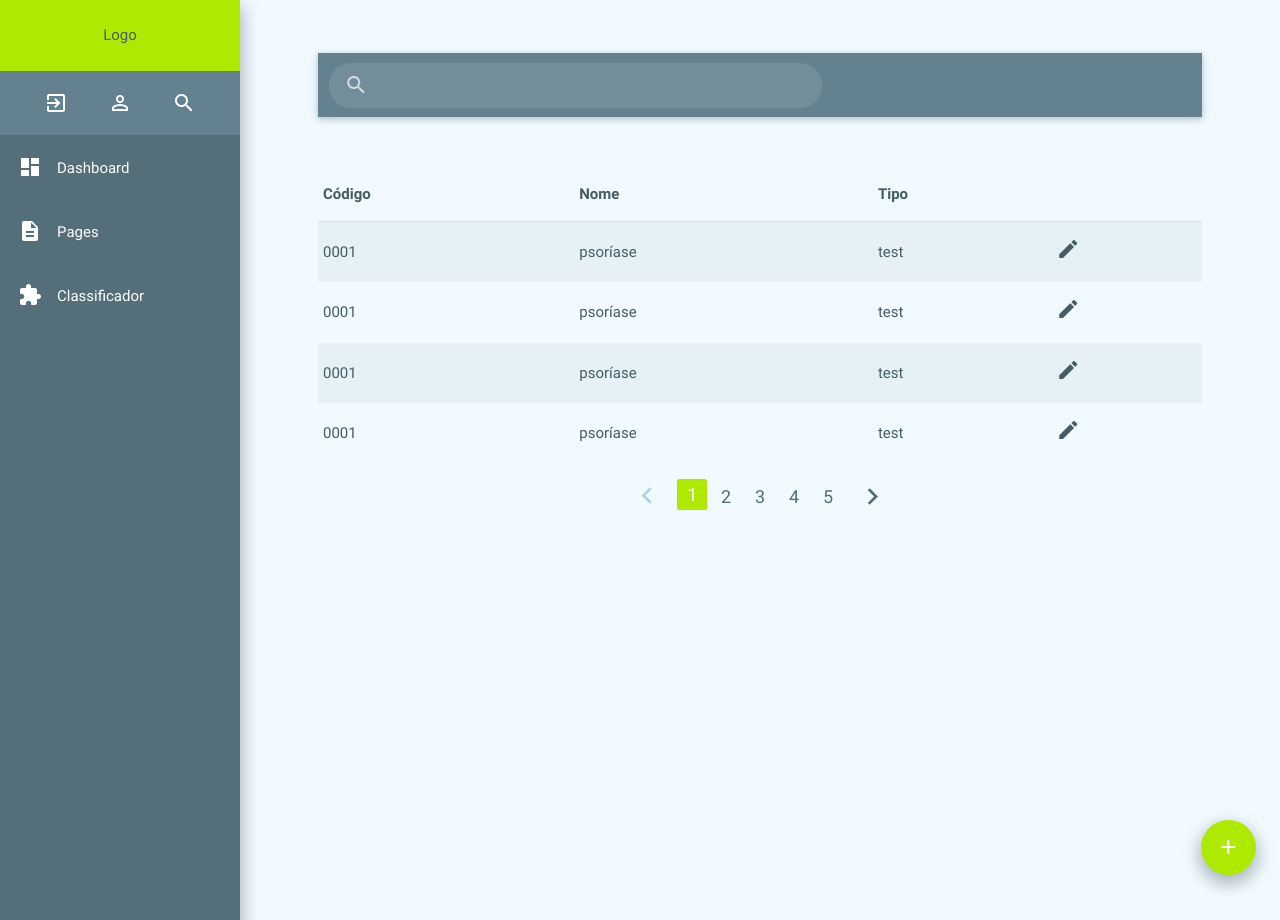
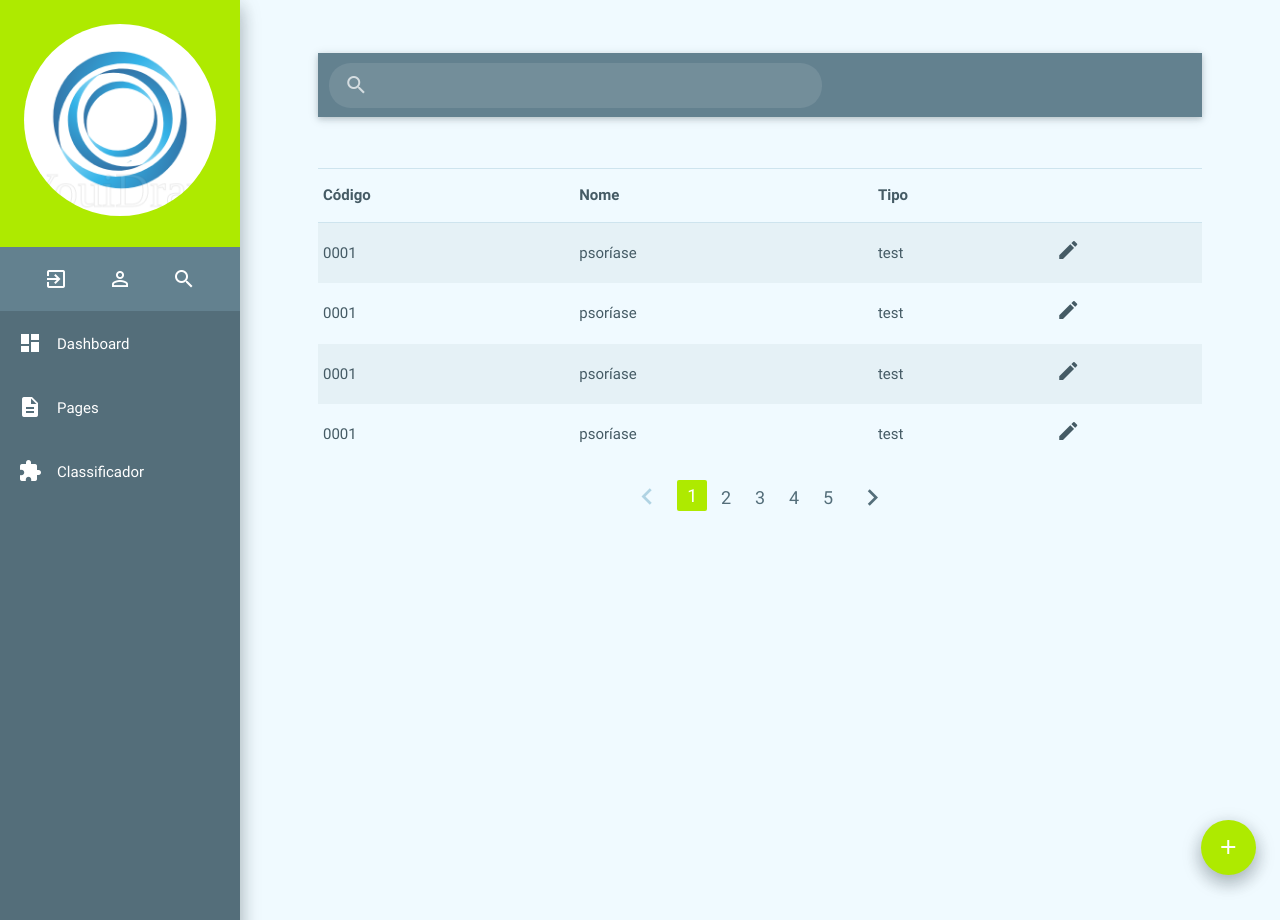
Before and after one commit to augustoberwaldt/skin-system, a Django app: page /admin/classifier in a window 1280 px wide. Run offline with Django 3.2, Linux system fonts and the light colour scheme; some libraries are stand-ins or nearby versions.

Commit message:
FEA:Adiciona logo

```diff
--- a/administrator/templates/classifier/index.html
+++ b/administrator/templates/classifier/index.html
@@ -9,12 +9,14 @@
         <div class="section">
           <div class="row">
               <div class="col s12">
-                  <table class="striped">
-                        <thead>
+
+                  <table class="striped" >
+                        <thead style="border-top: 1px solid #cee4ee;">
                           <tr>
                               <th data-field="codigo">Código</th>
                               <th data-field="name">Nome</th>
                               <th data-field="type">Tipo</th>
+                              <th> </th>
                           </tr>
                         </thead>
 
@@ -30,14 +32,15 @@
                         </tbody>
                   </table>
                   {% include 'layout/pagination.html' %}
-
-                  <div class="fixed-action-btn" style="bottom: 45px; right: 24px;">
+                 </div>
+              </div>
+            <div class="row">
+                 <div class="fixed-action-btn" style="bottom: 45px; right: 24px;">
                       <a href="{% url  'add' %}" class="btn-floating btn-large primary-color">
                           <i class="material-icons">add</i>
                       </a>
-                  </div>
                  </div>
-              </div>
+            </div>
           </div>
       </div>
     </main>
--- a/administrator/templates/layout/menu.html
+++ b/administrator/templates/layout/menu.html
@@ -1,3 +1,4 @@
+{% load staticfiles %}
 <header>
   <div class="brand-logo hide-on-large-only"></div>
   <div class="navbar-fixed hide-on-large-only">
@@ -32,7 +33,7 @@
   <div id="slide-menu" class="side-nav fixed" data-simplebar-direction="vertical">
     <ul class="side-nav-main">
       <li class="logo hide-on-med-and-down">
-          Logo
+         <img src="{%static 'assets/img/logo.png'  %}" alt="logo" class="circle logo responsive-img">
       </li>
 
       <li class="side-nav-inline hide-on-med-only">
```
Also changed, not shown: static/assets/img/logo.png (added).
